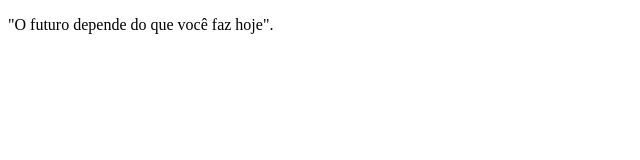
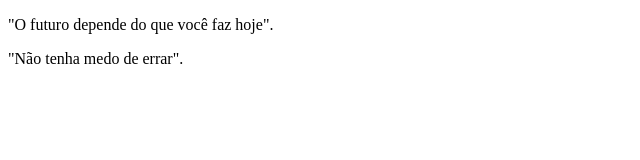
Before and after one commit to victorjmv/projeto01-frases-motivacionais, a plain HTML site: page index.html in a window 1280 px wide. Shown: the whole page, without its empty margins (0-640 px from the left). Drawn offline with Linux system fonts and the light colour scheme.

Commit message:
frase motivacional 2

```diff
--- a/index.html
+++ b/index.html
@@ -7,6 +7,7 @@
 </head>
 <body>
     <p>"O futuro depende do que você faz hoje".</p>
+    <p>"Não tenha medo de errar".</p>
 
 </body>
 </html>
```
